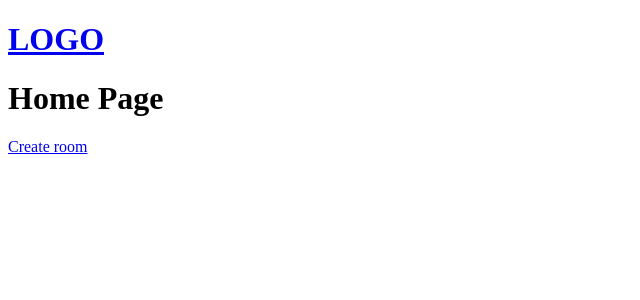
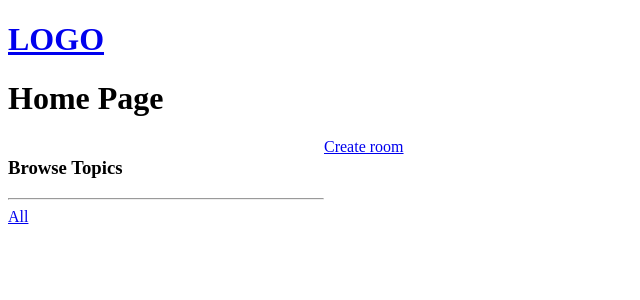
Before and after one commit to hyunchol-jun/Chatroom, a Django app: page / in a window 1280 px wide. Shown: the top 300 px of the page, without its empty margins (0-640 px from the left). Run offline with Django 4.2, Linux system fonts and the light colour scheme; data that the repository does not hold is empty.

Commit message:
Add search by topic feature

```diff
--- a/base/templates/base/home.html
+++ b/base/templates/base/home.html
@@ -1,7 +1,30 @@
 {% extends 'main.html' %}
 
 {% block content %}
+    <style>
+        .home-container{
+            display: grid;
+            grid-template-columns: 1fr 3fr;
+        }
+    </style>
+
     <h1>Home Page</h1>
+    <div class="home-container">
+
+        <div>
+            <h3>Browse Topics</h3>
+            <hr>
+                <div>
+                    <a href="{% url 'home' %}">All</a>
+                </div>
+
+            {% for topic in topics %}
+                <div>
+                    <a href="{% url 'home' %}?q={{ topic.name }}">{{ topic.name }}</a>
+                </div>
+            {% endfor %}
+        </div>
+
         <div>
             <a href="{% url 'create-room' %}">Create room</a>
             <div>
@@ -17,4 +40,5 @@
                 {% endfor %}
             </div>
         </div>
+    </div>
 {% endblock %}
--- a/base/views.py
+++ b/base/views.py
@@ -1,13 +1,17 @@
 from django.shortcuts import redirect, render
 
 from .forms import RoomForm
-from .models import Room
+from .models import Room, Topic
 
 
 # Create your views here.
 def home(request):
-    rooms = Room.objects.all()
-    context = {"rooms": rooms}
+    q = request.GET.get("q")
+    if q is None:
+        q = ""
+    rooms = Room.objects.filter(topic__name__icontains=q)
+    topics = Topic.objects.all()
+    context = {"rooms": rooms, "topics": topics}
     return render(request, "base/home.html", context)
 
 
```
Lines whose indentation alone changed are shown as unchanged.
